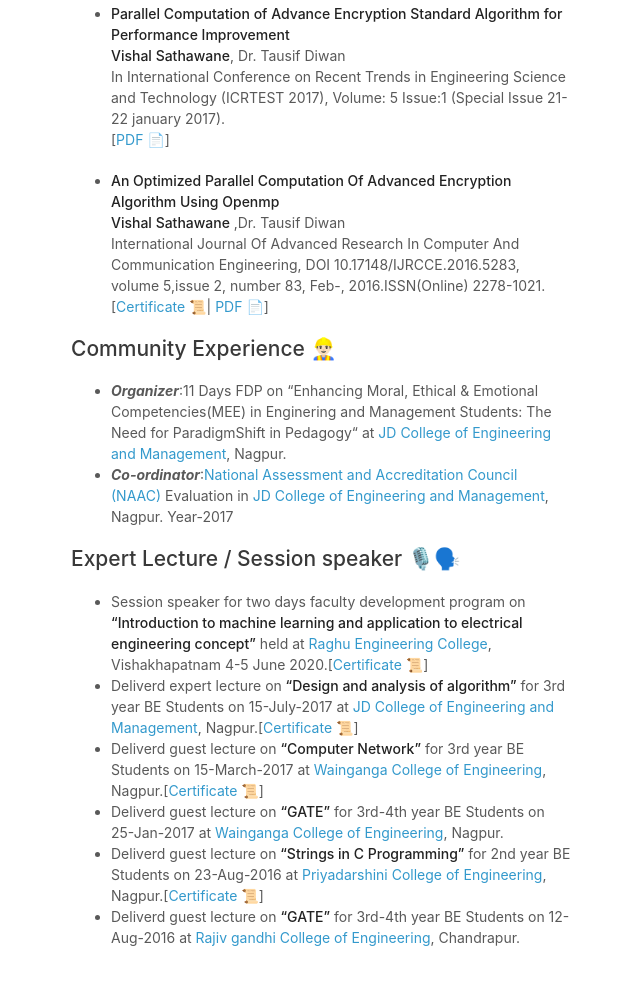
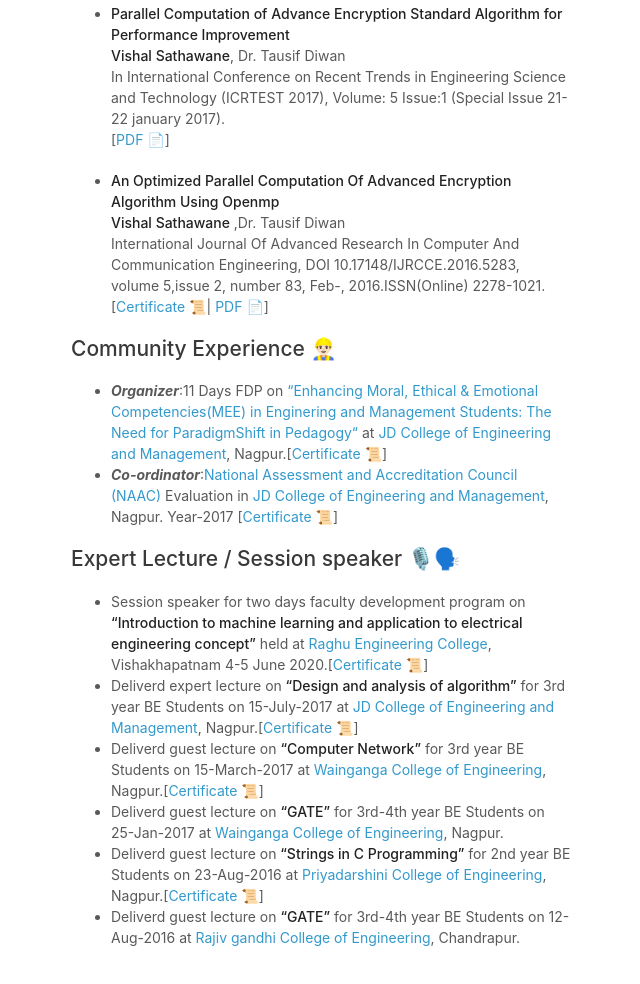
Before and after one commit to vhsathawane/vhsathawane.github.io, a plain HTML site: page index.html in a window 1280 px wide. Shown: the part 1955-2939 px from the top of the page, without its empty margins (499-1139 px from the left). Drawn offline with Linux system fonts and the light colour scheme.

Commit message:
Update index.html

```diff
--- a/index.html
+++ b/index.html
@@ -157,8 +157,8 @@ volume 5,issue 2, number 83, Feb-, 2016.ISSN(Online) 2278-1021.
   <h2 id="community-experience-️">Community Experience 👷🏻&zwj;♂️</h2>
   <ul>
 
-    <li><b><em>Organizer</em></b>:11 Days FDP on “Enhancing Moral, Ethical & Emotional Competencies(MEE) in Enginering and Management Students: The Need for ParadigmShift in Pedagogy“ at <a href="https://jdcoem.ac.in/" previewlistener="true">JD College of Engineering and Management</a>, Nagpur. </li>
-    <li><b><em>Co-ordinator</em></b>:<a href="http://naac.gov.in/index.php/en/" previewlistener="true">National Assessment and Accreditation Council (NAAC)</a> Evaluation in <a href="https://jdcoem.ac.in/" previewlistener="true"> JD College of Engineering and Management</a>, Nagpur. Year-2017 </li>
+    <li><b><em>Organizer</em></b>:11 Days FDP on <a href="https://jdcoem.ac.in/workshops-expert-lectures/" previewlistener="true">“Enhancing Moral, Ethical & Emotional Competencies(MEE) in Enginering and Management Students: The Need for ParadigmShift in Pedagogy“</a> at <a href="https://jdcoem.ac.in/" previewlistener="true">JD College of Engineering and Management</a>, Nagpur.[<a href="https://drive.google.com/file/d/1ShczTtOmiSZGnkziO9X-4aFb8kWAtKOx/view?usp=sharing" previewlistener="true">Certificate 📜</a>] </li>
+    <li><b><em>Co-ordinator</em></b>:<a href="http://naac.gov.in/index.php/en/" previewlistener="true">National Assessment and Accreditation Council (NAAC)</a> Evaluation in <a href="https://jdcoem.ac.in/" previewlistener="true"> JD College of Engineering and Management</a>, Nagpur. Year-2017 [<a href="https://drive.google.com/file/d/1oEFqJWgZhv6hg7cYYEpNsgXx2Mm11MHa/view?usp=sharing" previewlistener="true">Certificate 📜</a>]</li>
 
   </ul>
 
```
